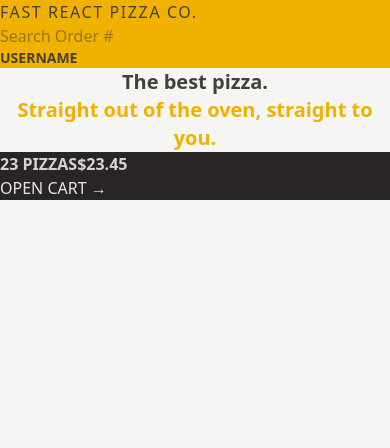
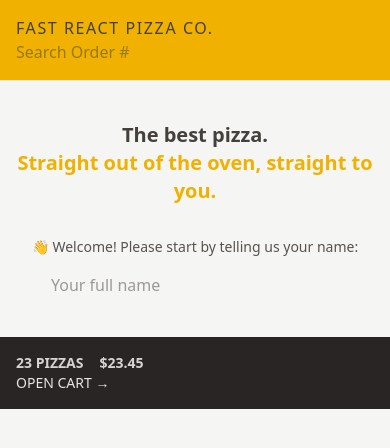
Before and after one commit to I-Maged/16-fast-react-pizza, a React (Vite) app: page / in a window 390 px wide. Shown: the top 448 px of the page. Built offline with nearby package versions, Linux system fonts and the light colour scheme.

Commit message:
spacing and responsive design

```diff
--- a/src/features/cart/CartOverview.jsx
+++ b/src/features/cart/CartOverview.jsx
@@ -2,8 +2,8 @@ import { Link } from "react-router-dom";
 
 const CartOverview = () => {
   return (
-    <div className="bg-stone-800 text-stone-200 uppercase">
-      <p className="font-semibold text-stone-300">
+    <div className="bg-stone-800 px-4 py-4 text-sm text-stone-200 uppercase sm:px-6 md:text-base">
+      <p className="space-x-4 font-semibold text-stone-300 sm:space-x-6">
         <span>23 pizzas</span>
         <span>$23.45</span>
       </p>
--- a/src/features/user/CreateUser.jsx
+++ b/src/features/user/CreateUser.jsx
@@ -1,30 +1,33 @@
-import { useState } from 'react'
+import { useState } from "react";
 
 const CreateUser = () => {
-  const [username, setUsername] = useState('')
+  const [username, setUsername] = useState("");
 
   function handleSubmit(e) {
-    e.preventDefault()
+    e.preventDefault();
   }
 
   return (
     <form onSubmit={handleSubmit}>
-      <p>👋 Welcome! Please start by telling us your name:</p>
+      <p className="mb-4 text-sm text-stone-600 md:text-base">
+        👋 Welcome! Please start by telling us your name:
+      </p>
 
       <input
-        type='text'
-        placeholder='Your full name'
+        type="text"
+        placeholder="Your full name"
         value={username}
         onChange={(e) => setUsername(e.target.value)}
+        className="w-72"
       />
 
-      {username !== '' && (
+      {username !== "" && (
         <div>
           <button>Start ordering</button>
         </div>
       )}
     </form>
-  )
-}
+  );
+};
 
-export default CreateUser
+export default CreateUser;
--- a/src/features/user/Username.jsx
+++ b/src/features/user/Username.jsx
@@ -1,5 +1,5 @@
 const Username = () => {
-  return <div className="text-sm font-semibold">Username</div>;
+  return <div className="hidden text-sm font-semibold">Username</div>;
 };
 
 export default Username;
--- a/src/ui/Header.jsx
+++ b/src/ui/Header.jsx
@@ -4,7 +4,7 @@ import Username from "../features/user/Username";
 
 const Header = () => {
   return (
-    <header className="bg-yellow-500 uppercase">
+    <header className="border-b border-stone-200 bg-yellow-500 px-4 py-4 uppercase sm:px-6">
       <Link to="/" className="tracking-widest">
         Fast React Pizza Co.
       </Link>
--- a/src/ui/Home.jsx
+++ b/src/ui/Home.jsx
@@ -1,13 +1,16 @@
+import CreateUser from "../features/user/CreateUser";
+
 const Home = () => {
   return (
-    <div>
-      <h1 className="text-center text-xl font-semibold">
+    <div className="my-10 text-center sm:my-16">
+      <h1 className="mb-8 text-xl font-semibold">
         The best pizza.
         <br />
         <span className="text-yellow-500">
           Straight out of the oven, straight to you.
         </span>
       </h1>
+      <CreateUser />
     </div>
   );
 };
```
